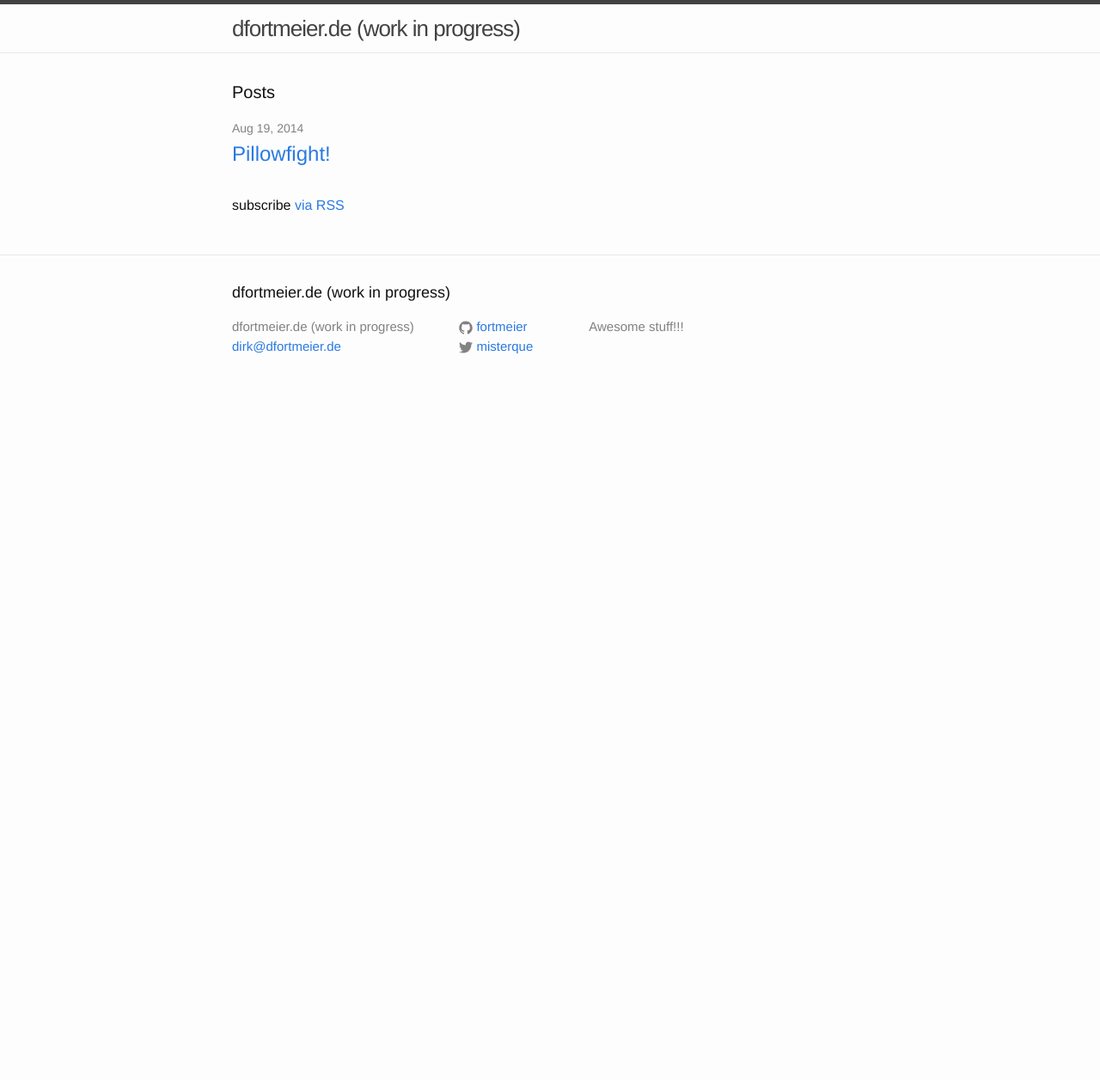
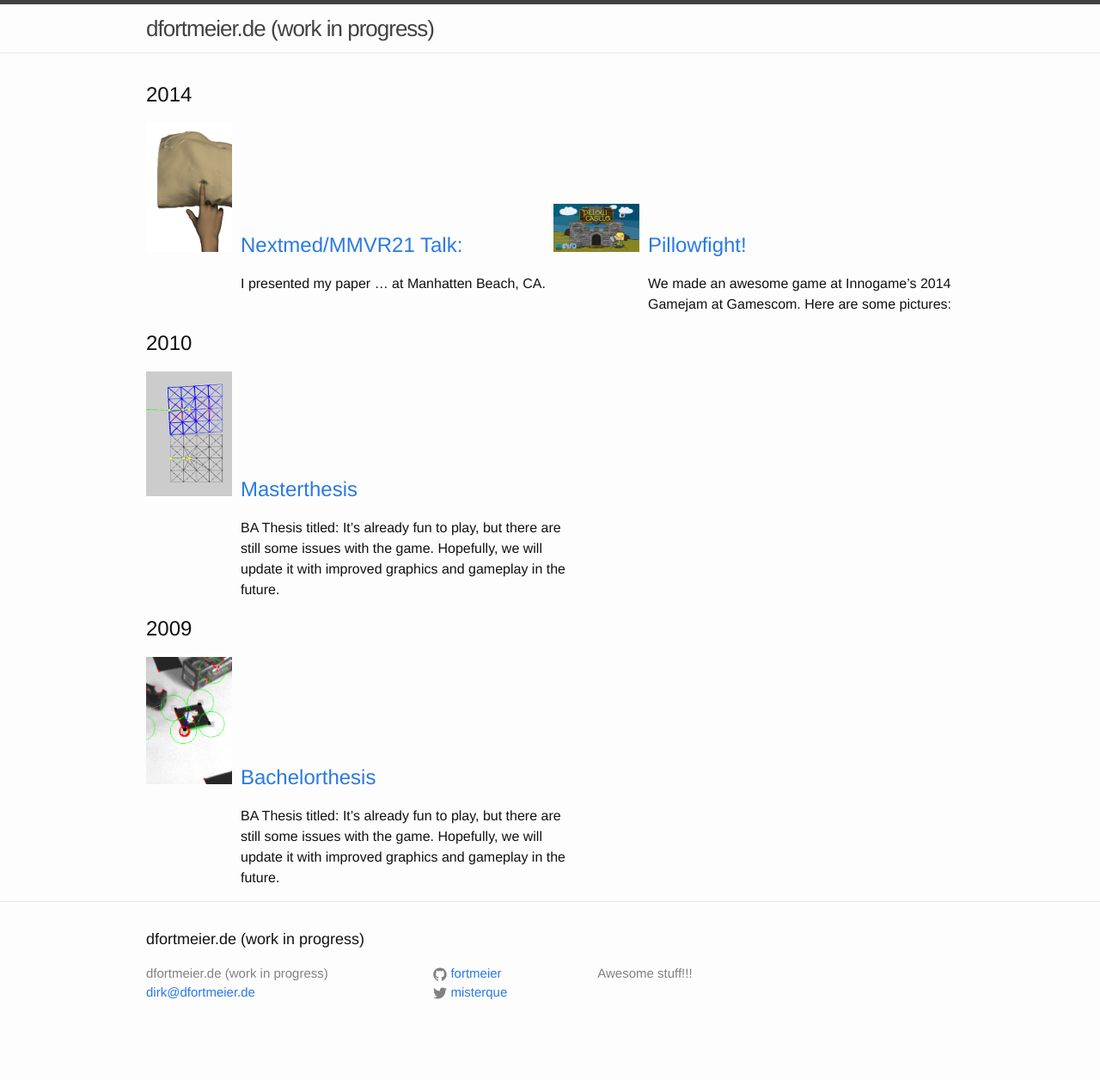
Before and after one commit to fortmeier/fortmeier.github.io, a Jekyll site: the page built from index.html, in a window 1280 px wide. Shown: the whole page at 86% size. Built offline with Jekyll 4.4.1, drawn with Linux system fonts in a browser that asks for light colours; before the commit the page ends 900 px from its top, so only the background shows below that.

Commit message:
adapting lennart's style

```diff
--- /dev/null
+++ b/_posts/2009-01-01-BA.markdown
@@ -0,0 +1,9 @@
+---
+layout: post
+title:  "Bachelorthesis"
+date:   2009-01-01 21:07:47
+categories: science
+teaserimage: "/images/BA_teaser.png"
+---
+
+BA Thesis titled: It's already fun to play, but there are still some issues with the game. Hopefully, we will update it with improved graphics and gameplay in the future.
--- /dev/null
+++ b/_posts/2010-01-01-MA.markdown
@@ -0,0 +1,9 @@
+---
+layout: post
+title:  "Masterthesis"
+date:   2010-01-01 21:07:47
+categories: science
+teaserimage: "/images/MA_teaser.png"
+---
+
+BA Thesis titled: It's already fun to play, but there are still some issues with the game. Hopefully, we will update it with improved graphics and gameplay in the future.
--- /dev/null
+++ b/_posts/2014-02-01-MMVR21.markdown
@@ -0,0 +1,10 @@
+---
+layout: post
+title:  "Nextmed/MMVR21 Talk:"
+date:   2014-10-19 21:07:47
+categories: gamejam
+teaserimage: "/images/MMVR21_teaser.png"
+
+---
+
+I presented my paper ... at Manhatten Beach, CA.
--- a/_posts/2014-08-19-pillow_castle.markdown
+++ b/_posts/2014-08-19-pillow_castle.markdown
@@ -2,7 +2,9 @@
 layout: post
 title:  "Pillowfight!"
 date:   2014-08-19 21:07:47
+current: True
 categories: gamejam
+teaserimage: /images/2014_08_19_pillowcastle1_small.png
 ---
 
 We made an awesome game at Innogame's 2014 Gamejam at Gamescom. Here are some pictures:
--- a/_sass/_base.scss
+++ b/_sass/_base.scss
@@ -153,8 +153,8 @@ pre {
  * Wrapper
  */
 .wrapper {
-    max-width: -webkit-calc(800px - (#{$spacing-unit} * 2));
-    max-width:         calc(800px - (#{$spacing-unit} * 2));
+    max-width: -webkit-calc(1000px - (#{$spacing-unit} * 2));
+    max-width:         calc(1000px - (#{$spacing-unit} * 2));
     margin-right: auto;
     margin-left: auto;
     padding-right: $spacing-unit;
@@ -162,8 +162,8 @@ pre {
     @extend %clearfix;
 
     @include media-query($on-laptop) {
-        max-width: -webkit-calc(800px - (#{$spacing-unit}));
-        max-width:         calc(800px - (#{$spacing-unit}));
+        max-width: -webkit-calc(1000px - (#{$spacing-unit}));
+        max-width:         calc(1000px - (#{$spacing-unit}));
         padding-right: $spacing-unit / 2;
         padding-left: $spacing-unit / 2;
     }
--- a/_sass/_layout.scss
+++ b/_sass/_layout.scss
@@ -161,6 +161,7 @@
 /**
  * Page content
  */
+
 .page-content {
     padding: $spacing-unit 0;
 }
@@ -193,6 +194,15 @@
 /**
  * Posts
  */
+
+.post-list {
+    display: table;
+}
+
+.post {
+    width: 500px;
+    display: table-cell;
+}
 .post-header {
     margin-bottom: $spacing-unit;
 }
@@ -207,7 +217,14 @@
     }
 }
 
+.post-teaser {
+    width: 100px;
+    display: table-cell;
+}
+
 .post-content {
+    padding-left: 10px;
+    display: table-cell;
     margin-bottom: $spacing-unit;
 
     h2 {
--- a/css/main.scss
+++ b/css/main.scss
@@ -22,7 +22,7 @@ $grey-color-light: lighten($grey-color, 40%);
 $grey-color-dark:  darken($grey-color, 25%);
 
 $on-palm:          600px;
-$on-laptop:        800px;
+$on-laptop:        1000px;
 
 
 
--- a/index.html
+++ b/index.html
@@ -4,20 +4,27 @@ layout: default
 
 <div class="home">
 
-  <h1 class="page-heading">Posts</h1>
-
-  <ul class="post-list">
     {% for post in site.posts %}
-      <li>
-        <span class="post-meta">{{ post.date | date: "%b %-d, %Y" }}</span>
-
-        <h2>
+    {% capture year %}{{post.date | date: "%Y"}}{% endcapture %}
+    {% if lastyear and year != lastyear %}
+      </div>
+    {% endif %}
+    {% if year != lastyear %}
+      <h2>{{ year }}</h2>
+      <div class="post-list" >
+      {% capture lastyear %}{{ year }}{% endcapture %}
+    {% endif %}
+      <div class="post">
+        <div class="post-teaser">
+          <img class="post-teaser" src="{{ post.teaserimage }}" />
+        </div>
+        <div class="post-content" >
           <a class="post-link" href="{{ post.url | prepend: site.baseurl }}">{{ post.title }}</a>
-        </h2>
-      </li>
+          <p>
+            {{ post.excerpt }}
+          </p>
+        </div>
+      </div>
     {% endfor %}
-  </ul>
-
-  <p class="rss-subscribe">subscribe <a href="{{ "/feed.xml" | prepend: site.baseurl }}">via RSS</a></p>
 
 </div>
```
Also changed, not shown: images/BA_teaser.png (added), images/MA_teaser.png (added), images/MMVR21_teaser.png (added).
